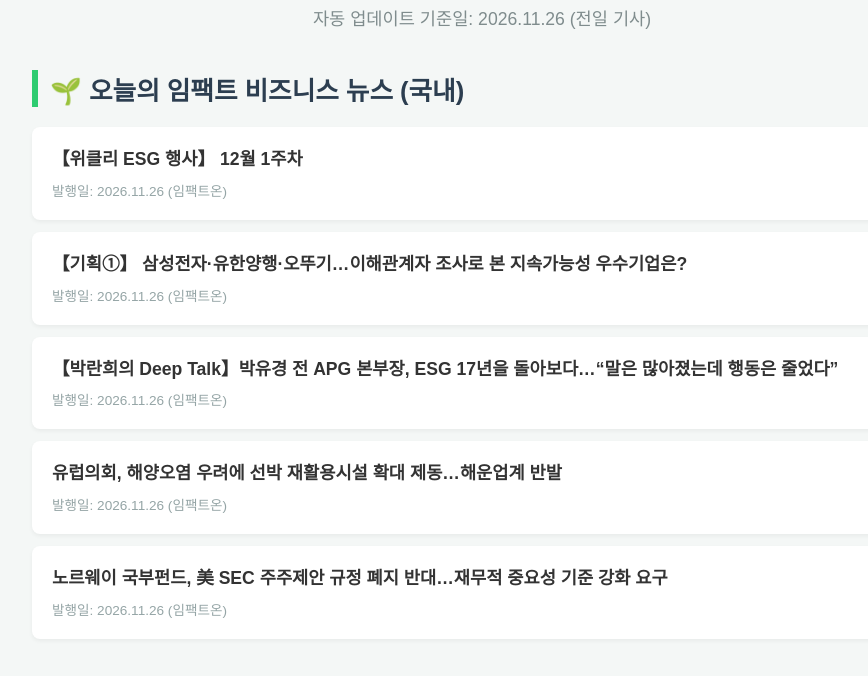
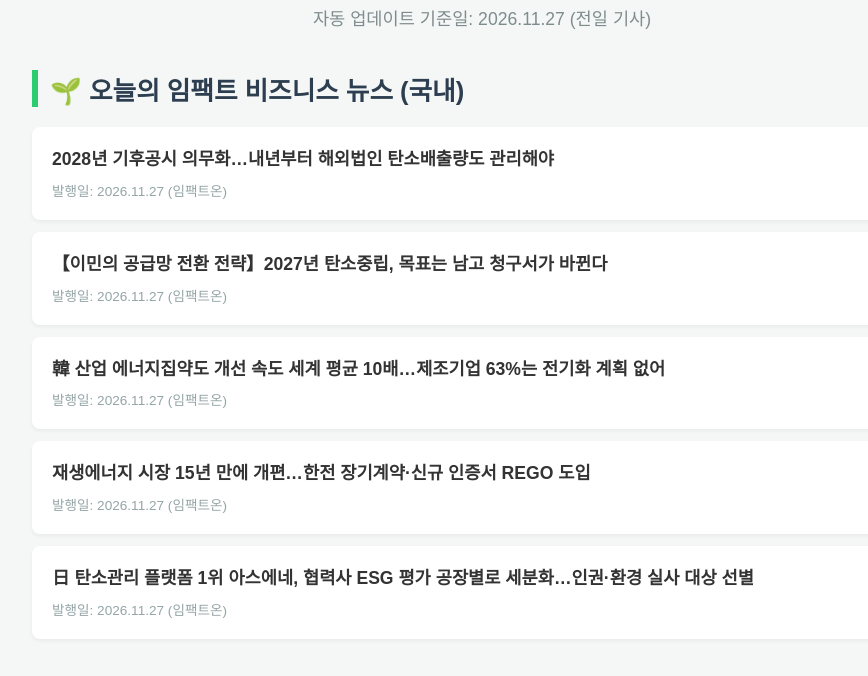
Before and after one commit to jack0322598-web/daily-impact-news, a plain HTML site: page index.html in a window 1280 px wide. Shown: the part 87-763 px from the top of the page, without its empty margins (158-1026 px from the left). Drawn offline with Linux system fonts and the light colour scheme.

Commit message:
🌱 매일 아침 7시 뉴스 자동 업데이트

```diff
--- a/index.html
+++ b/index.html
@@ -21,34 +21,34 @@
 </head>
 <body>
     <h1>📋 오늘의 종합 뉴스 브리핑</h1>
-    <div class="date-title">자동 업데이트 기준일: 2026.11.26 (전일 기사)</div>
+    <div class="date-title">자동 업데이트 기준일: 2026.11.27 (전일 기사)</div>
 
     <div class="section-title">🌱 오늘의 임팩트 비즈니스 뉴스 (국내)</div>
 
         <div class="news-card">
-            <div class="news-title"><a href="https://www.impacton.net/news/articleView.html?idxno=30857" target="_blank">【위클리 ESG 행사】 12월 1주차</a></div>
-            <div class="news-date">발행일: 2026.11.26 (임팩트온)</div>
+            <div class="news-title"><a href="https://www.impacton.net/news/articleView.html?idxno=30861" target="_blank">2028년 기후공시 의무화…내년부터 해외법인 탄소배출량도 관리해야</a></div>
+            <div class="news-date">발행일: 2026.11.27 (임팩트온)</div>
         </div>
 
         <div class="news-card">
-            <div class="news-title"><a href="https://www.impacton.net/news/articleView.html?idxno=30854" target="_blank">【기획①】 삼성전자·유한양행·오뚜기…이해관계자 조사로 본 지속가능성 우수기업은?</a></div>
-            <div class="news-date">발행일: 2026.11.26 (임팩트온)</div>
+            <div class="news-title"><a href="https://www.impacton.net/news/articleView.html?idxno=30884" target="_blank">【이민의 공급망 전환 전략】2027년 탄소중립, 목표는 남고 청구서가 바뀐다</a></div>
+            <div class="news-date">발행일: 2026.11.27 (임팩트온)</div>
         </div>
 
         <div class="news-card">
-            <div class="news-title"><a href="https://www.impacton.net/news/articleView.html?idxno=30853" target="_blank">【박란희의 Deep Talk】박유경 전 APG 본부장, ESG 17년을 돌아보다…“말은 많아졌는데 행동은 줄었다”</a></div>
-            <div class="news-date">발행일: 2026.11.26 (임팩트온)</div>
+            <div class="news-title"><a href="https://www.impacton.net/news/articleView.html?idxno=30878" target="_blank">韓 산업 에너지집약도 개선 속도 세계 평균 10배…제조기업 63%는 전기화 계획 없어</a></div>
+            <div class="news-date">발행일: 2026.11.27 (임팩트온)</div>
         </div>
 
         <div class="news-card">
-            <div class="news-title"><a href="https://www.impacton.net/news/articleView.html?idxno=30852" target="_blank">유럽의회, 해양오염 우려에 선박 재활용시설 확대 제동…해운업계 반발</a></div>
-            <div class="news-date">발행일: 2026.11.26 (임팩트온)</div>
+            <div class="news-title"><a href="https://www.impacton.net/news/articleView.html?idxno=30877" target="_blank">재생에너지 시장 15년 만에 개편…한전 장기계약·신규 인증서 REGO 도입</a></div>
+            <div class="news-date">발행일: 2026.11.27 (임팩트온)</div>
         </div>
 
         <div class="news-card">
-            <div class="news-title"><a href="https://www.impacton.net/news/articleView.html?idxno=30850" target="_blank">노르웨이 국부펀드, 美 SEC 주주제안 규정 폐지 반대…재무적 중요성 기준 강화 요구</a></div>
-            <div class="news-date">발행일: 2026.11.26 (임팩트온)</div>
+            <div class="news-title"><a href="https://www.impacton.net/news/articleView.html?idxno=30874" target="_blank">日 탄소관리 플랫폼 1위 아스에네, 협력사 ESG 평가 공장별로 세분화…인권·환경 실사 대상 선별</a></div>
+            <div class="news-date">발행일: 2026.11.27 (임팩트온)</div>
         </div>
 
     <div class="section-title macro">🇺🇸 오늘의 미국 거시경제 브리핑 (글로벌)</div>
-<div class='sub-category'>📌 경제지표</div><div class='no-news'>2026.11.26 자 뉴스가 없습니다.</div><div class='sub-category'>📌 통화정책</div><div class='no-news'>2026.11.26 자 뉴스가 없습니다.</div><div class='sub-category'>📌 관세</div><div class='no-news'>2026.11.26 자 뉴스가 없습니다.</div><div class='sub-category'>📌 외교</div><div class='no-news'>2026.11.26 자 뉴스가 없습니다.</div></body></html>
+<div class='sub-category'>📌 경제지표</div><div class='no-news'>2026.11.27 자 뉴스가 없습니다.</div><div class='sub-category'>📌 통화정책</div><div class='no-news'>2026.11.27 자 뉴스가 없습니다.</div><div class='sub-category'>📌 관세</div><div class='no-news'>2026.11.27 자 뉴스가 없습니다.</div><div class='sub-category'>📌 외교</div><div class='no-news'>2026.11.27 자 뉴스가 없습니다.</div></body></html>
```
